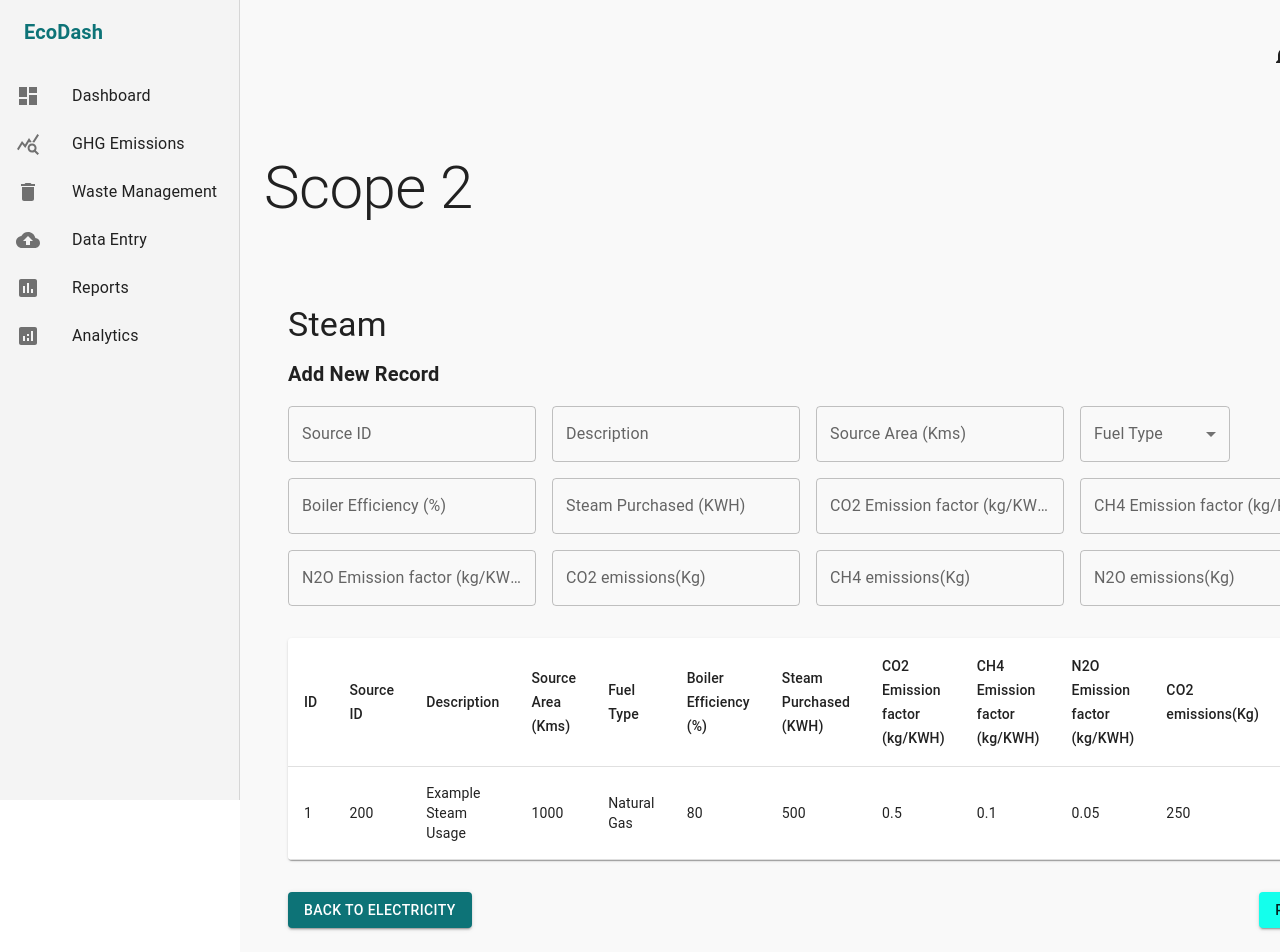
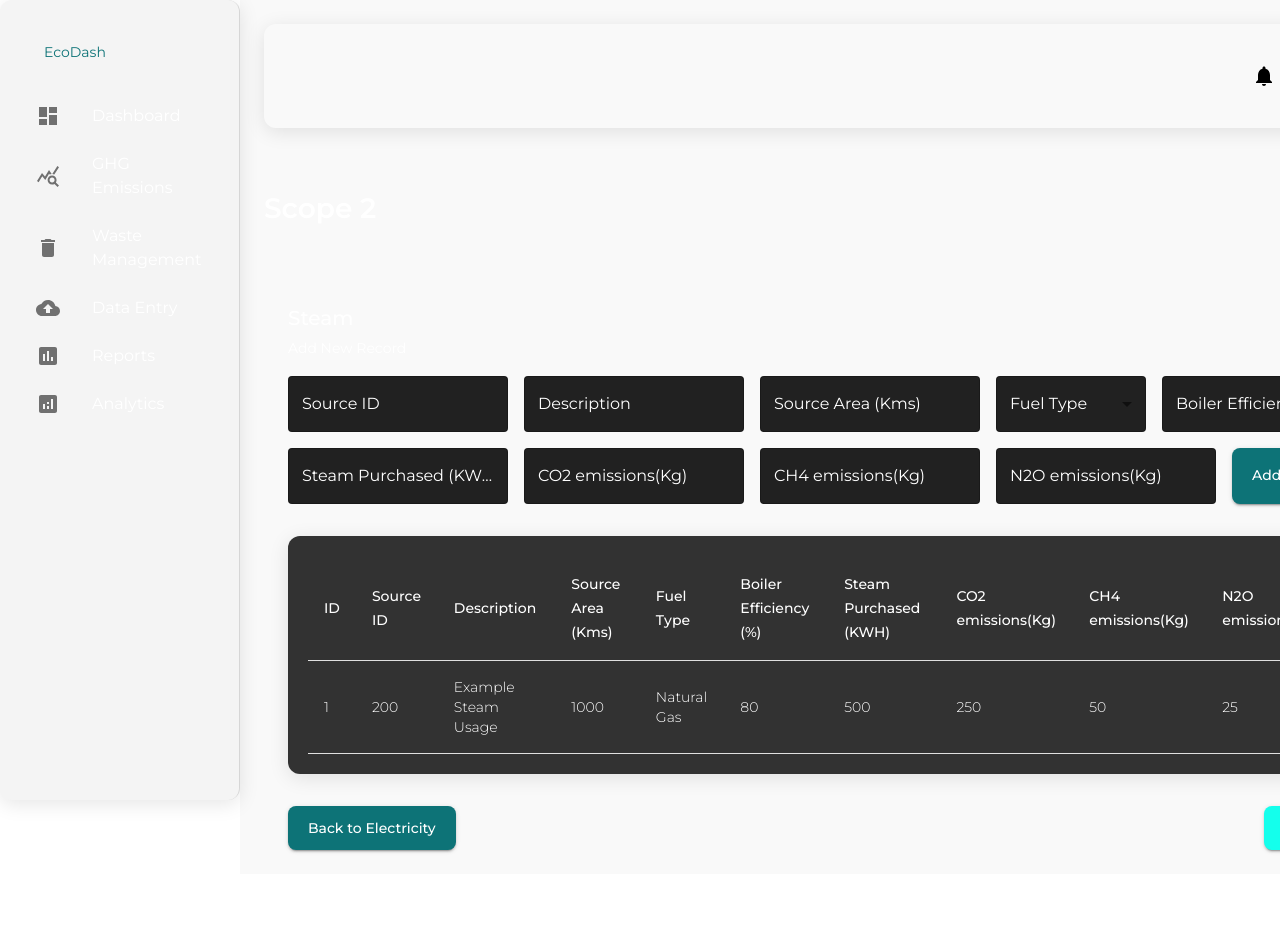
Before and after one commit to AbubakarMirza1/Kavish, a React (Create React App) app in the folder frontend/: page /Scope2S in a window 1280 px wide. Shown: the top 952 px of the page. After the commit the page ends 874 px from the top, so only its background shows below. Built offline with nearby package versions, Linux system fonts and the light colour scheme.

Commit message:
Screens corrected according to the new ERD

```diff
--- a/frontend/src/App.js
+++ b/frontend/src/App.js
@@ -1,5 +1,7 @@
 import React from 'react';
 import { BrowserRouter as Router, Routes, Route } from 'react-router-dom';
+import { ThemeProvider } from '@mui/material/styles';
+import theme from './theme';
 import LandingPage from './screens/landingPage';
 import Login from './screens/login';
 import Signup from './screens/signup';
@@ -23,6 +25,8 @@ import Scope3W from './screens/Scope3W';
 
 function App() {
   return (
+    <ThemeProvider theme={theme}>
+
     <Router>
       <Routes>
         <Route path="/" element={<LandingPage />} />
@@ -47,6 +51,8 @@ function App() {
         <Route path="/Scope3W" element={<Scope3W />} />
       </Routes>
     </Router>
+    </ThemeProvider>
+
   );
 }
 
--- a/frontend/src/screens/Scope1MS.js
+++ b/frontend/src/screens/Scope1MS.js
@@ -125,13 +125,13 @@ const MobileSourcePage = () => {
     navigate(routes[section]);
   };
 
-  const theme = createTheme({
-    palette: {
-      primary: { main: '#0D7377' },
-      secondary: { main: '#14FFEC' },
-    },
-    typography: { h6: { fontWeight: 'bold' } },
-  });
+  // const theme = createTheme({
+  //   palette: {
+  //     primary: { main: '#0D7377' },
+  //     secondary: { main: '#14FFEC' },
+  //   },
+  //   typography: { h6: { fontWeight: 'bold' } },
+  // });
 
   const sidebarSections = [
     { label: 'Dashboard', icon: <DashboardIcon />, section: 'dashboard' },
@@ -143,8 +143,8 @@ const MobileSourcePage = () => {
   ];
 
   return (
-    <ThemeProvider theme={theme}>
-      <CssBaseline />
+    //<ThemeProvider theme={theme}>
+      //<CssBaseline />
       <Box sx={{ display: 'flex' }}>
         {/* Sidebar */}
         <Drawer
@@ -341,7 +341,7 @@ const MobileSourcePage = () => {
           </Snackbar>
         </Box>
       </Box>
-    </ThemeProvider>
+   // </ThemeProvider>
   );
 };
 
--- a/frontend/src/screens/Scope1PG.js
+++ b/frontend/src/screens/Scope1PG.js
@@ -130,13 +130,13 @@ const PurchasedGasesPage = () => {
     navigate(routes[section]);
   };
 
-  const theme = createTheme({
-    palette: {
-      primary: { main: '#0D7377' },
-      secondary: { main: '#14FFEC' },
-    },
-    typography: { h6: { fontWeight: 'bold' } },
-  });
+  // const theme = createTheme({
+  //   palette: {
+  //     primary: { main: '#0D7377' },
+  //     secondary: { main: '#14FFEC' },
+  //   },
+  //   typography: { h6: { fontWeight: 'bold' } },
+  // });
 
   const unitOptions = ['Liters', 'Kilograms', 'Cubic meters'];
   const sidebarSections = [
@@ -150,8 +150,8 @@ const PurchasedGasesPage = () => {
   ];
 
   return (
-    <ThemeProvider theme={theme}>
-      <CssBaseline />
+    // <ThemeProvider theme={theme}>
+    //   <CssBaseline />
       <Box sx={{ display: 'flex' }}>
         {/* Sidebar */}
         <Drawer
@@ -257,14 +257,14 @@ const PurchasedGasesPage = () => {
                     ))}
                   </Select>
                 </FormControl>
-                <TextField
+                {/* <TextField
                   label="Unit Capacity"
                   name="unitCapacity"
                   type="number"
                   value={formValues.unitCapacity}
                   onChange={handleInputChange}
                   variant="outlined"
-                />
+                /> */}
                 <Button variant="contained" color="primary" onClick={handleAddRow}>
                   Add
                 </Button>
@@ -281,7 +281,7 @@ const PurchasedGasesPage = () => {
                     <TableCell>Date</TableCell>
                     <TableCell>Purchased Amount</TableCell>
                     <TableCell>Unit</TableCell>
-                    <TableCell>Unit Capacity</TableCell>
+                    {/*<TableCell>Unit Capacity</TableCell>*/}
                     <TableCell>Action</TableCell>
                   </TableRow>
                 </TableHead>
@@ -293,7 +293,7 @@ const PurchasedGasesPage = () => {
                       <TableCell>{row.date}</TableCell>
                       <TableCell>{row.purchasedAmount}</TableCell>
                       <TableCell>{row.unit}</TableCell>
-                      <TableCell>{row.unitCapacity}</TableCell>
+                      {/* <TableCell>{row.unitCapacity}</TableCell> */}
                       <TableCell>
                         <Button variant="outlined" color="secondary" onClick={() => handleClickOpen(row.id)}>
                           Delete
@@ -348,7 +348,7 @@ const PurchasedGasesPage = () => {
           </Alert>
         </Snackbar>
       </Box>
-    </ThemeProvider>
+    //</ThemeProvider>
   );
 };
 
--- a/frontend/src/screens/Scope1SC.js
+++ b/frontend/src/screens/Scope1SC.js
@@ -124,13 +124,13 @@ const Scope1SC = () => {
     }
   };
 
-  const theme = createTheme({
-    palette: {
-      primary: { main: '#0D7377' },
-      secondary: { main: '#14FFEC' },
-    },
-    typography: { h6: { fontWeight: 'bold' } },
-  });
+  // const theme = createTheme({
+  //  palette: {
+  //     primary: { main: '#0D7377' },
+  //     secondary: { main: '#14FFEC' },
+  //   },
+  //   typography: { h6: { fontWeight: 'bold' } },
+  // });
 
   const sidebarSections = [
     { label: 'Dashboard', icon: <DashboardIcon />, section: 'dashboard', path: '/dashboard' },
@@ -147,8 +147,8 @@ const Scope1SC = () => {
   };
 
   return (
-    <ThemeProvider theme={theme}>
-      <CssBaseline />
+    //  <ThemeProvider theme={theme}>
+    //   <CssBaseline />
       <Box sx={{ display: 'flex' }}>
         {/* Sidebar */}
         <Drawer
@@ -343,7 +343,7 @@ const Scope1SC = () => {
           </Snackbar>
         </Box>
       </Box>
-    </ThemeProvider>
+//    </ThemeProvider>
   );
 };
 
--- a/frontend/src/screens/Scope2S.js
+++ b/frontend/src/screens/Scope2S.js
@@ -148,21 +148,21 @@ const SteamPage = () => {
     if (routes[section]) navigate(routes[section]);
   };
 
-  const theme = createTheme({
-    palette: {
-      primary: {
-        main: '#0D7377',
-      },
-      secondary: {
-        main: '#14FFEC',
-      },
-    },
-    typography: {
-      h6: {
-        fontWeight: 'bold',
-      },
-    },
-  });
+  // const theme = createTheme({
+  //   palette: {
+  //     primary: {
+  //       main: '#0D7377',
+  //     },
+  //     secondary: {
+  //       main: '#14FFEC',
+  //     },
+  //   },
+  //   typography: {
+  //     h6: {
+  //       fontWeight: 'bold',
+  //     },
+  //   },
+  // });
 
   const sidebarSections = [
     { label: 'Dashboard', icon: <DashboardIcon />, section: 'dashboard' },
@@ -175,8 +175,8 @@ const SteamPage = () => {
   ];
 
   return (
-    <ThemeProvider theme={theme}>
-      <CssBaseline />
+    // <ThemeProvider theme={theme}>
+    //   <CssBaseline />
       <Box sx={{ display: 'flex' }}>
         {/* Sidebar */}
         <Drawer
@@ -254,9 +254,9 @@ const SteamPage = () => {
                 </FormControl>
                 <TextField label="Boiler Efficiency (%)" name="boilerEfficiency" type="number" value={formValues.boilerEfficiency} onChange={handleInputChange} variant="outlined" />
                 <TextField label="Steam Purchased (KWH)" name="steamPurchased" type="number" value={formValues.steamPurchased} onChange={handleInputChange} variant="outlined" />
-                <TextField label="CO2 Emission factor (kg/KWH)" name="co2EmissionFactor" type="number" value={formValues.co2EmissionFactor} onChange={handleInputChange} variant="outlined" />
+                {/* <TextField label="CO2 Emission factor (kg/KWH)" name="co2EmissionFactor" type="number" value={formValues.co2EmissionFactor} onChange={handleInputChange} variant="outlined" />
                 <TextField label="CH4 Emission factor (kg/KWH)" name="ch4EmissionFactor" type="number" value={formValues.ch4EmissionFactor} onChange={handleInputChange} variant="outlined" />
-                <TextField label="N2O Emission factor (kg/KWH)" name="n2oEmissionFactor" type="number" value={formValues.n2oEmissionFactor} onChange={handleInputChange} variant="outlined" />
+                <TextField label="N2O Emission factor (kg/KWH)" name="n2oEmissionFactor" type="number" value={formValues.n2oEmissionFactor} onChange={handleInputChange} variant="outlined" /> */}
                 <TextField label="CO2 emissions(Kg)" name="co2Emissions" type="number" value={formValues.co2Emissions} onChange={handleInputChange} variant="outlined" />
                 <TextField label="CH4 emissions(Kg)" name="ch4Emissions" type="number" value={formValues.ch4Emissions} onChange={handleInputChange} variant="outlined" />
                 <TextField label="N2O emissions(Kg)" name="n2oEmissions" type="number" value={formValues.n2oEmissions} onChange={handleInputChange} variant="outlined" />
@@ -278,9 +278,9 @@ const SteamPage = () => {
                     <TableCell>Fuel Type</TableCell>
                     <TableCell>Boiler Efficiency (%)</TableCell>
                     <TableCell>Steam Purchased (KWH)</TableCell>
-                    <TableCell>CO2 Emission factor (kg/KWH)</TableCell>
+                    {/* <TableCell>CO2 Emission factor (kg/KWH)</TableCell>
                     <TableCell>CH4 Emission factor (kg/KWH)</TableCell>
-                    <TableCell>N2O Emission factor (kg/KWH)</TableCell>
+                    <TableCell>N2O Emission factor (kg/KWH)</TableCell> */}
                     <TableCell>CO2 emissions(Kg)</TableCell>
                     <TableCell>CH4 emissions(Kg)</TableCell>
                     <TableCell>N2O emissions(Kg)</TableCell>
@@ -297,9 +297,9 @@ const SteamPage = () => {
                       <TableCell>{row.fuelType}</TableCell>
                       <TableCell>{row.boilerEfficiency}</TableCell>
                       <TableCell>{row.steamPurchased}</TableCell>
-                      <TableCell>{row.co2EmissionFactor}</TableCell>
+                      {/* <TableCell>{row.co2EmissionFactor}</TableCell>
                       <TableCell>{row.ch4EmissionFactor}</TableCell>
-                      <TableCell>{row.n2oEmissionFactor}</TableCell>
+                      <TableCell>{row.n2oEmissionFactor}</TableCell> */}
                       <TableCell>{row.co2Emissions}</TableCell>
                       <TableCell>{row.ch4Emissions}</TableCell>
                       <TableCell>{row.n2oEmissions}</TableCell>
@@ -357,7 +357,7 @@ const SteamPage = () => {
           </Alert>
         </Snackbar>
       </Box>
-    </ThemeProvider>
+    //</ThemeProvider>
   );
 };
 
```
